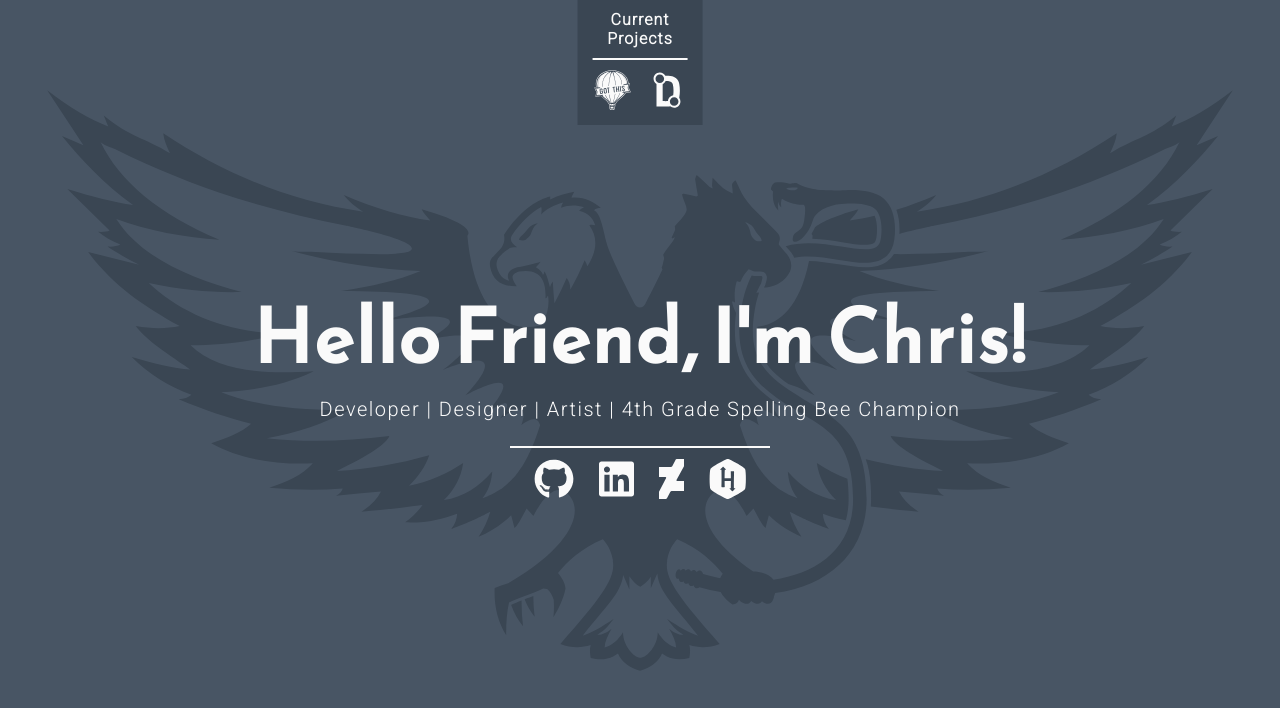
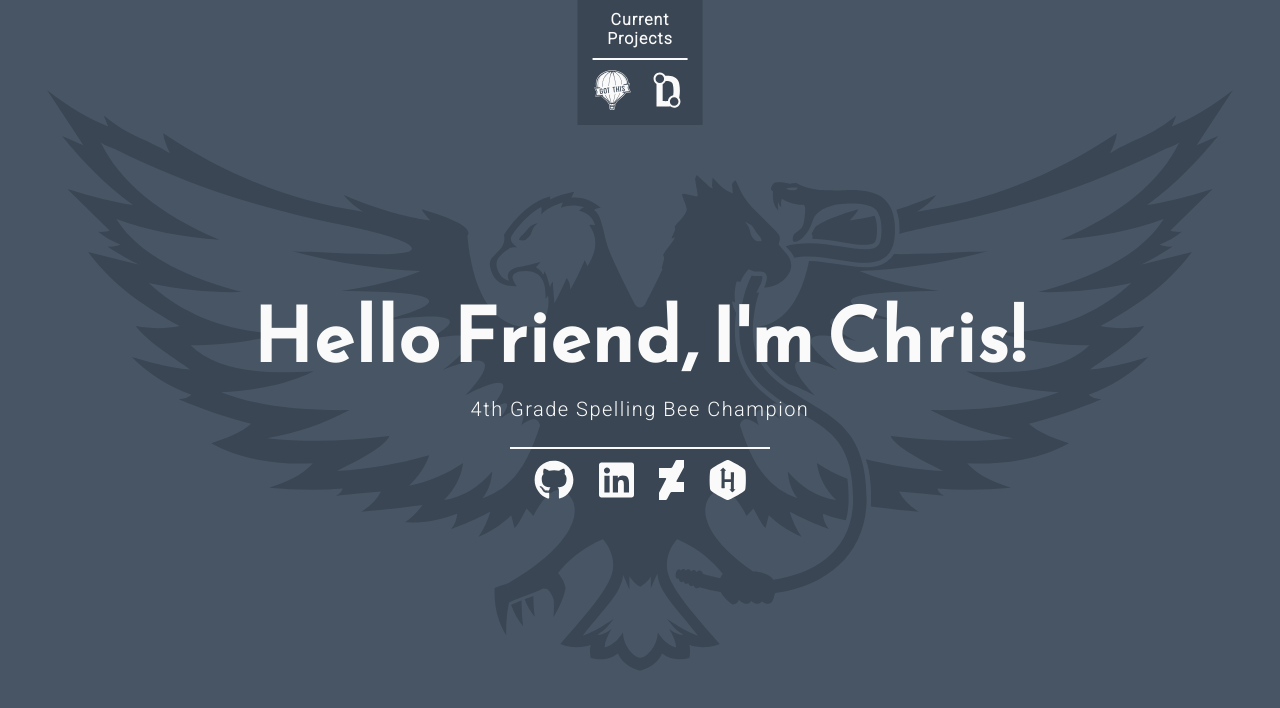
Before and after one commit to ark47/ark47.github.io, a plain HTML site: page index.html in a window 1280 px wide. Drawn offline with Linux system fonts and the light colour scheme.

Commit message:
Transition in-n-out tagline.

```diff
--- a/css/styles.css
+++ b/css/styles.css
@@ -58,6 +58,20 @@ main > .tagline {
 	margin: 0;
 	font-weight: 100;
 	letter-spacing: 1.5px;
+	height: 1.25rem;
+	overflow: hidden;
+}
+
+.tags {
+	transform: translate(0, 0);
+	transition: 0.3s ease-in;
+	opacity: 1;
+}
+
+.sillyness {
+	transform: translate(0, -100%);
+	transition: 0.3s ease-in;
+	opacity: 0;
 }
 
 .icons-social::before {
--- a/index.html
+++ b/index.html
@@ -14,7 +14,10 @@
 <body>
 	<main>
 		<div class="intro">Hello Friend, I'm Chris!</div>
-        <div class="tagline">Developer | Designer | Artist | 4th Grade Spelling Bee Champion</div>
+        <div class="tagline">
+            <p class="tags">Developer | Designer | Artist</p>
+            <p class="sillyness">4th Grade Spelling Bee Champion</p>
+        </div>
 		<div class="icons-social">
 			<a target="_blank" href="https://github.com/ark47"><i class="fab fa-github"></i></a>
             <a target="_blank" href="https://www.linkedin.com/in/chris-nunez-0047/"><i class="fab fa-linkedin"></i></a>
--- a/scripts.js
+++ b/scripts.js
@@ -1,10 +1,15 @@
-// console.log(tag.textContent);
+let tags = document.querySelector('.tags');
+let silly = document.querySelector('.sillyness');
+let rotate = true;
 
-let tag = document.querySelector('.tagline')
-let wide = window.innerWidth;
-
-if (wide < 482) {
-    tag.textContent = 'Developer | Designer | Artist';
-} else {
-    tag.textContent = 'Developer | Designer | Artist | 4th Grade Spelling Bee Champion'
-}
+setInterval(() => {
+    if (rotate) {
+        rotate = false;
+        tags.style.opacity = 0;
+        silly.style.opacity = 1;
+    } else if (!rotate) {
+        rotate = true;
+        tags.style.opacity = 1;
+        silly.style.opacity = 0;
+    }
+}, 4000);
```
